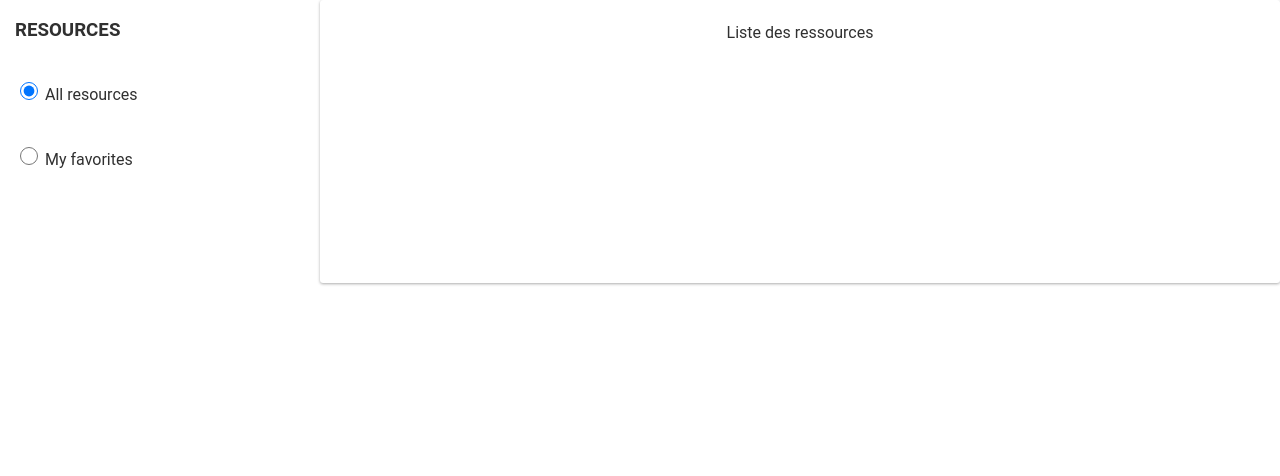
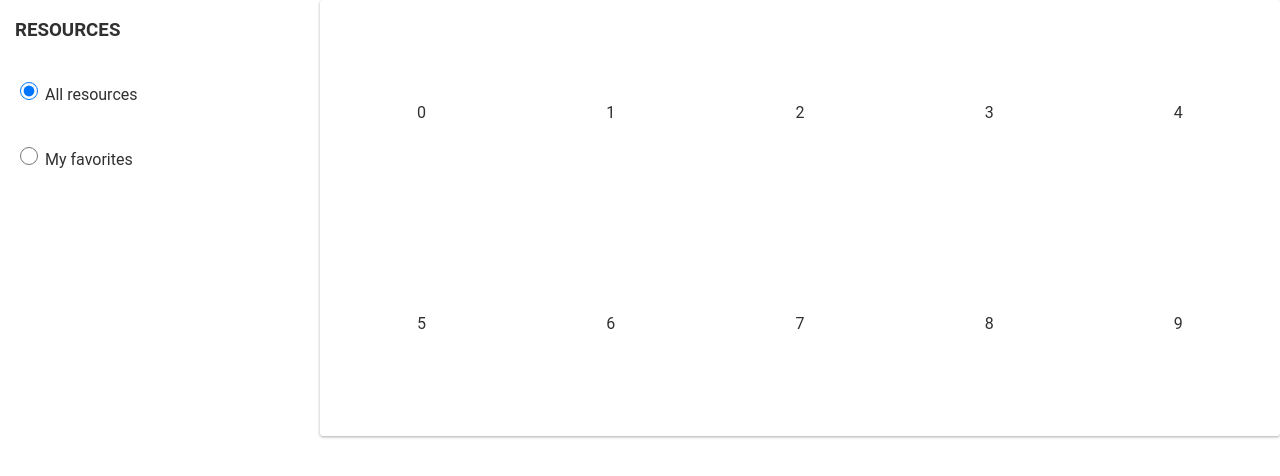
Before and after one commit to GIP-RECIA/recia-webcomponents, a Vue app: page / in a window 1280 px wide. Shown: the top 476 px of the page. Built offline with nearby package versions, Linux system fonts and the light colour scheme.

Commit message:
feat: Resources Cards component created and flexbox of list defined

```diff
--- /dev/null
+++ b/src/components/CarteRessourceMediacentre.vue
@@ -0,0 +1,33 @@
+<template>
+  <div class="cadre-carte-ressource-mediacentre">
+    <p>
+      {{ ressource.idRessource }}
+    </p>
+  </div>
+</template>
+
+<script>
+import i18n from "../i18n";
+
+export default {
+  name: "carte-ressource-mediacentre",
+  props: {
+    ressource: Object
+  },
+  data: function () {
+    return {}
+  },
+  methods: {
+    t: function (key) {
+      return i18n.t('message.' + this.$options.name + '.' + key); // 'message.page-ressource.{key}
+    }
+  }
+}
+</script>
+
+<style scoped>
+.cadre-carte-ressource-mediacentre {
+  margin: 30px;
+  padding: 50px;
+}
+</style>
--- a/src/components/ListeRessourcesMediacentre.vue
+++ b/src/components/ListeRessourcesMediacentre.vue
@@ -1,16 +1,24 @@
 <template>
   <div class="cadre-liste-ressources-mediacentre">
-    <p>
-      Liste des ressources
-    </p>
+    <carte-ressource-mediacentre
+        v-for="ressource in ressources"
+        :key="ressource.idRessource"
+        v-bind:ressource="ressource"
+    />
   </div>
 </template>
 
 <script>
 import i18n from "../i18n";
+import CarteRessourceMediacentre from "./CarteRessourceMediacentre";
 
 export default {
   name: "liste-ressources-mediacentre",
+  components: {CarteRessourceMediacentre},
+  props: {
+    ressources: Array,
+    chargement: Boolean
+  },
   data: function() {
     return {};
   },
@@ -29,5 +37,8 @@ export default {
   background-color: #fff;
   padding: 7px;
   min-height: 269px;
+  display: flex;
+  flex-wrap: wrap;
+  justify-content: space-around;
 }
 </style>
--- a/src/components/PageMediacentre.vue
+++ b/src/components/PageMediacentre.vue
@@ -4,7 +4,10 @@
       <menu-mediacentre/>
     </aside>
     <main class="main-page-mediacentre">
-      <liste-ressources-mediacentre/>
+      <liste-ressources-mediacentre
+        v-bind:ressources="ressources"
+        v-bind:chargement="chargement"
+      />
     </main>
   </div>
 </template>
@@ -45,6 +48,15 @@ export default {
     changementFiltre(selection) {
       this.filtre = selection;
     }
+  },
+  mounted() {
+    for (let i = 0; i < 10; i++) {
+      this.ressources.push(
+          {
+            idRessource: i
+          }
+      );
+    }
   }
 }
 </script>
```
